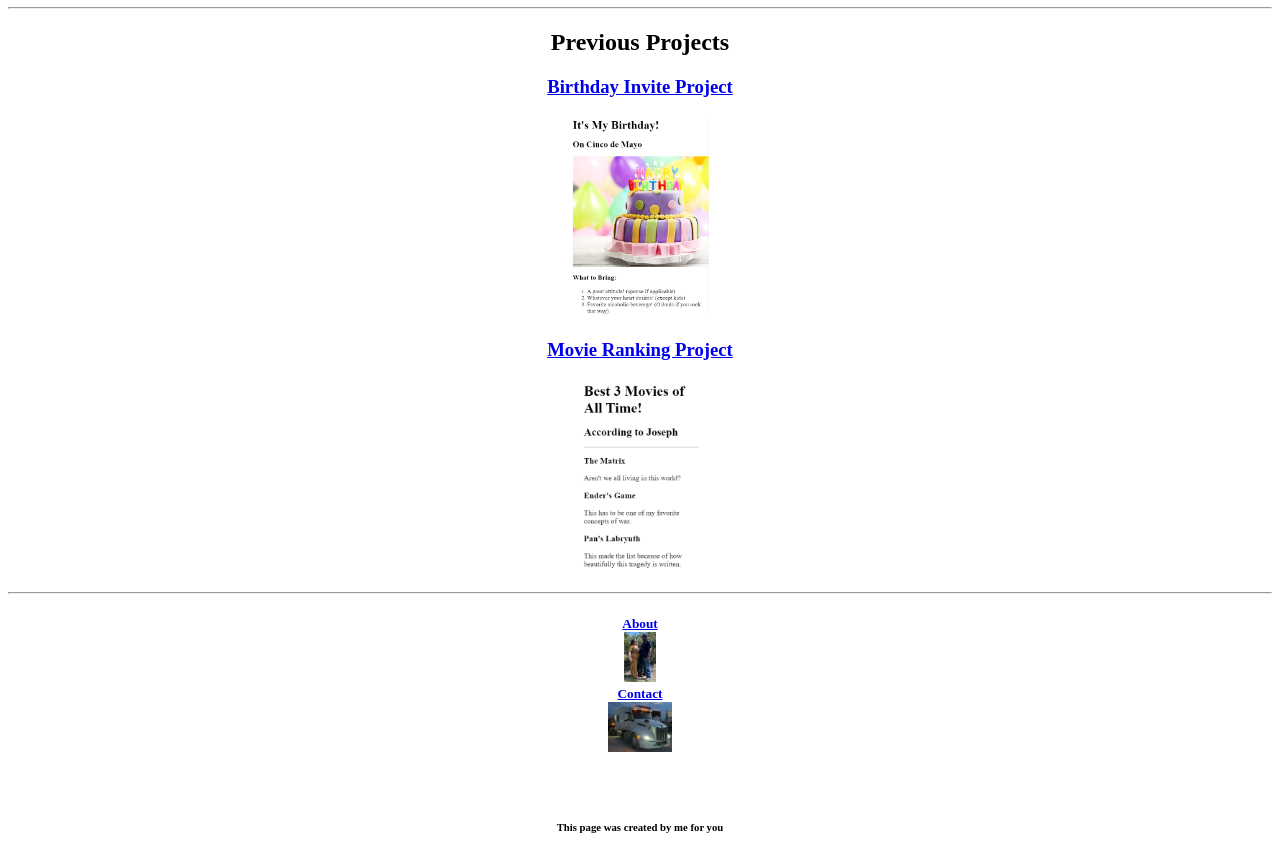
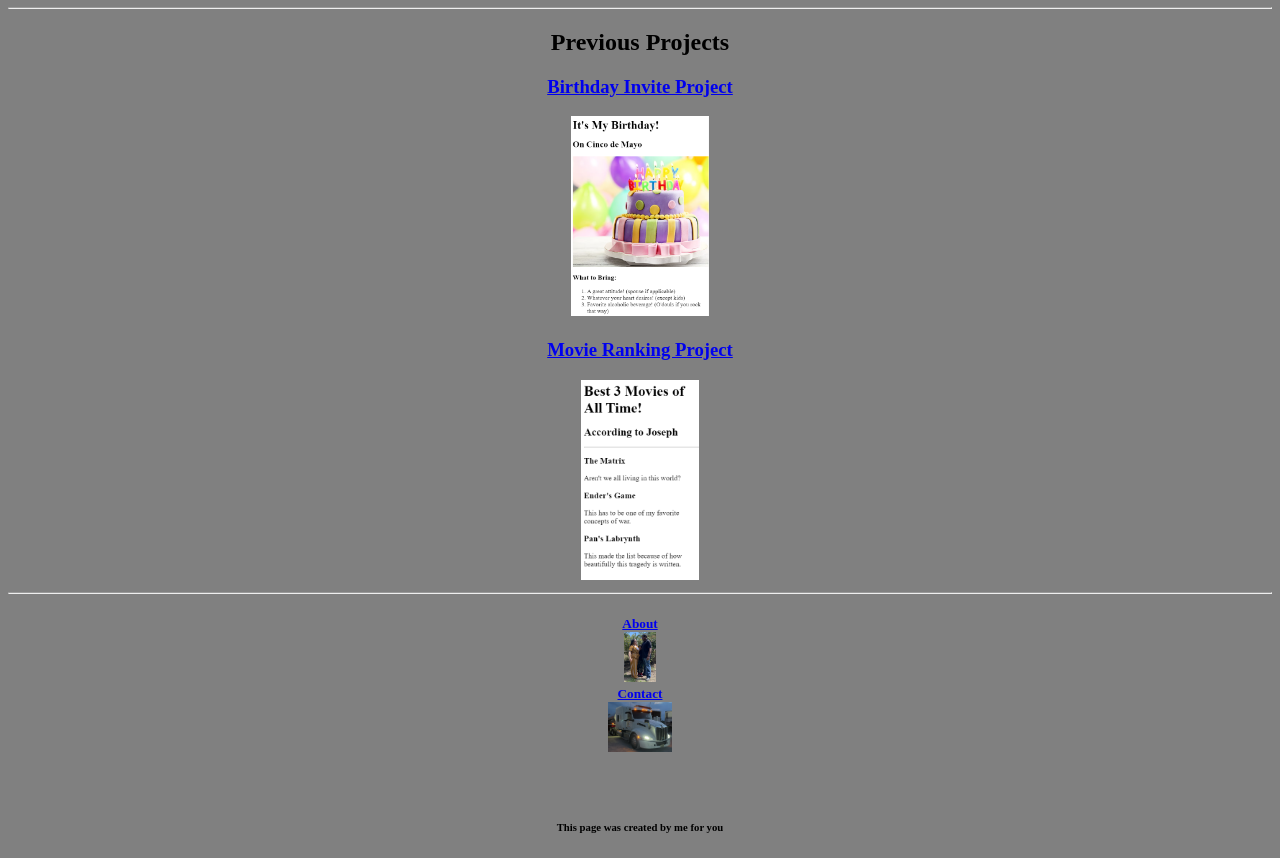
Before and after one commit to UpGradeAble/html-portfolio, a plain HTML site: page index.html in a window 1280 px wide. Shown: the part 73-931 px from the top of the page. Drawn offline with Linux system fonts and the light colour scheme.

Commit message:
Add files via upload

```diff
--- a/style.css
+++ b/style.css
@@ -4,3 +4,6 @@
 h1{
     color: green
 }
+html{
+    background-color: grey
+}
```
